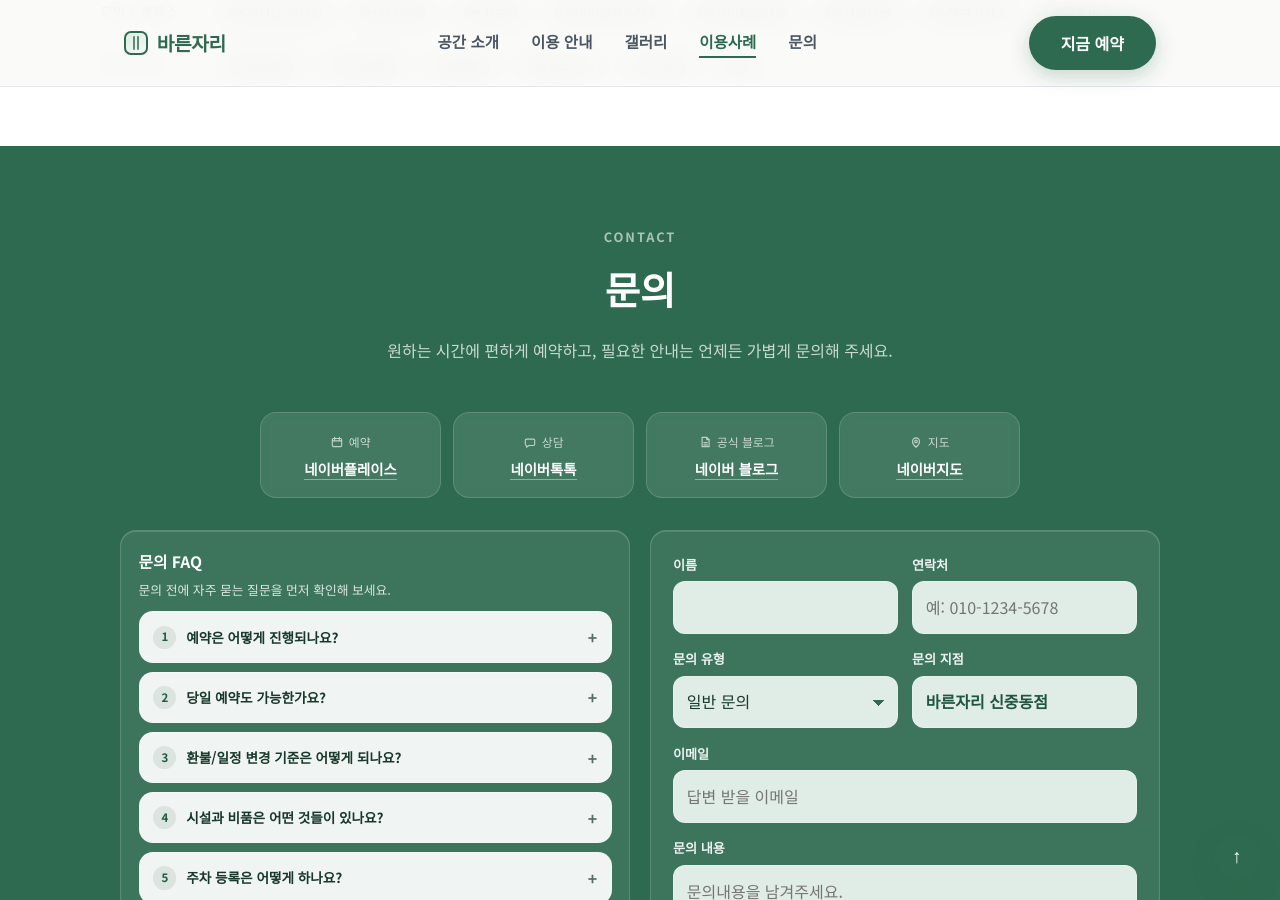
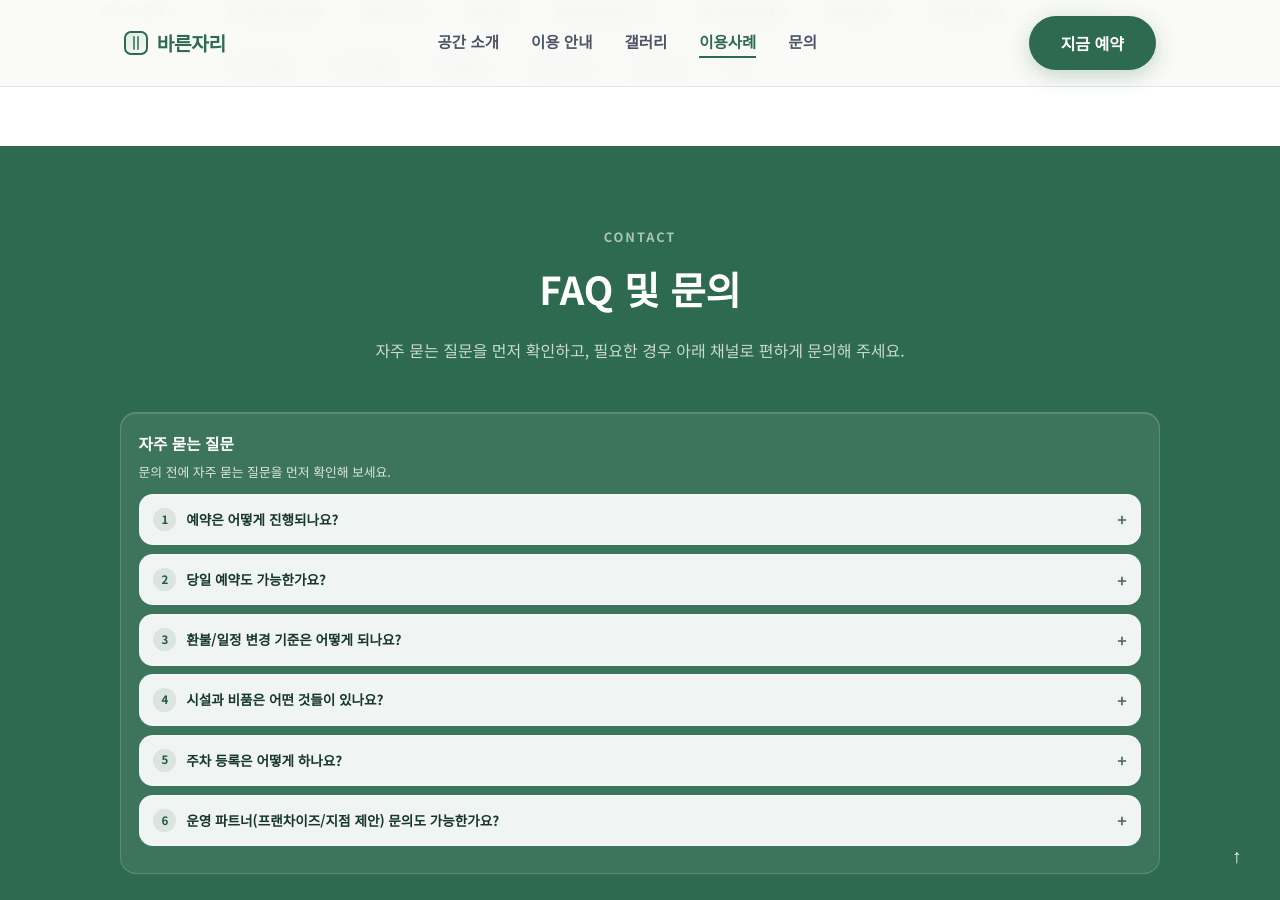
Before and after one commit to bareunspace/blog, a Jekyll site: the page built from index.html, in a window 1280 px wide and 900 px high, scrolled down 6037 px. Built offline with Jekyll 4.4.1, drawn with Linux system fonts in a browser that asks for light colours; some of the changed text lies outside the part shown.

Commit message:
feat: split bottom section into FAQ and contact

```diff
--- a/index.html
+++ b/index.html
@@ -413,29 +413,10 @@
   <section id="contact">
     <div class="section-inner">
       <p class="section-label soft">Contact</p>
-      <h2 class="section-title">문의</h2>
-      <p class="section-desc">원하는 시간에 편하게 예약하고, 필요한 안내는 언제든 가볍게 문의해 주세요.</p>
-      <div class="contact-grid">
-        <div class="contact-item">
-          <p class="ci-label"><svg class="ci-icon" aria-hidden="true"><use href="#i-calendar"></use></svg>예약</p>
-          <p class="ci-value"><a href="https://booking.naver.com/booking/10/bizes/1663159" target="_blank" rel="noopener noreferrer" data-cta="contact_booking">네이버플레이스</a></p>
-        </div>
-        <div class="contact-item">
-          <p class="ci-label"><svg class="ci-icon" aria-hidden="true"><use href="#i-chat"></use></svg>상담</p>
-          <p class="ci-value"><a href="https://talk.naver.com/profile/w1pp89m" target="_blank" rel="noopener noreferrer" data-cta="contact_talk">네이버톡톡</a></p>
-        </div>
-        <div class="contact-item">
-          <p class="ci-label"><svg class="ci-icon" aria-hidden="true"><use href="#i-note"></use></svg>공식 블로그</p>
-          <p class="ci-value"><a href="https://blog.naver.com/bareunjari114" target="_blank" rel="noopener noreferrer">네이버 블로그</a></p>
-        </div>
-        <div class="contact-item">
-          <p class="ci-label"><svg class="ci-icon" aria-hidden="true"><use href="#i-map"></use></svg>지도</p>
-          <p class="ci-value"><a href="https://map.naver.com/p/entry/place/2041312316" target="_blank" rel="noopener noreferrer">네이버지도</a></p>
-        </div>
-      </div>
-      <div class="contact-support-layout">
+      <h2 class="section-title">FAQ 및 문의</h2>
+      <p class="section-desc">자주 묻는 질문을 먼저 확인하고, 필요한 경우 아래 채널로 편하게 문의해 주세요.</p>
       <div class="contact-faq" aria-label="문의 자주 묻는 질문">
-          <h3 class="contact-faq-title">문의 FAQ</h3>
+        <h3 class="contact-faq-title">자주 묻는 질문</h3>
         <p class="contact-faq-lead">문의 전에 자주 묻는 질문을 먼저 확인해 보세요.</p>
         <details>
           <summary>예약은 어떻게 진행되나요?</summary>
@@ -462,6 +443,25 @@
           <p>가능합니다. 문의 내용에 운영 제안 목적, 희망 지역, 운영 형태를 남겨주시면 확인 후 순차적으로 안내드립니다.</p>
         </details>
       </div>
+      <div class="contact-grid">
+        <div class="contact-item">
+          <p class="ci-label"><svg class="ci-icon" aria-hidden="true"><use href="#i-calendar"></use></svg>예약</p>
+          <p class="ci-value"><a href="https://booking.naver.com/booking/10/bizes/1663159" target="_blank" rel="noopener noreferrer" data-cta="contact_booking">네이버플레이스</a></p>
+        </div>
+        <div class="contact-item">
+          <p class="ci-label"><svg class="ci-icon" aria-hidden="true"><use href="#i-chat"></use></svg>상담</p>
+          <p class="ci-value"><a href="https://talk.naver.com/profile/w1pp89m" target="_blank" rel="noopener noreferrer" data-cta="contact_talk">네이버톡톡</a></p>
+        </div>
+        <div class="contact-item">
+          <p class="ci-label"><svg class="ci-icon" aria-hidden="true"><use href="#i-note"></use></svg>공식 블로그</p>
+          <p class="ci-value"><a href="https://blog.naver.com/bareunjari114" target="_blank" rel="noopener noreferrer">네이버 블로그</a></p>
+        </div>
+        <div class="contact-item">
+          <p class="ci-label"><svg class="ci-icon" aria-hidden="true"><use href="#i-map"></use></svg>지도</p>
+          <p class="ci-value"><a href="https://map.naver.com/p/entry/place/2041312316" target="_blank" rel="noopener noreferrer">네이버지도</a></p>
+        </div>
+      </div>
+      <div class="contact-form-block">
         <div class="contact-form-wrap">
           <form id="contactForm" class="contact-form" action="https://formsubmit.co/f7ed0ce03c8dd0b9b5b294cf0002adfa" method="POST">
             <input type="hidden" name="_subject" id="contactSubject" value="[바른자리] 문의 접수" />
--- a/styles/main.css
+++ b/styles/main.css
@@ -1040,6 +1040,11 @@
   gap: 1.2rem;
   align-items: stretch;
 }
+.contact-form-block {
+  margin: 1.2rem auto 0;
+  width: 100%;
+  max-width: 1040px;
+}
 .contact-form-wrap {
   margin: 0;
   width: 100%;
@@ -1169,9 +1174,9 @@
   border-color: rgba(28, 109, 79, .48);
 }
 .contact-faq {
-  margin: 0;
+  margin: 1.6rem auto 0;
   width: 100%;
-  max-width: none;
+  max-width: 1040px;
   text-align: left;
   padding: 1.1rem;
   border-radius: var(--radius);
```
Lines whose indentation alone changed are shown as unchanged.
